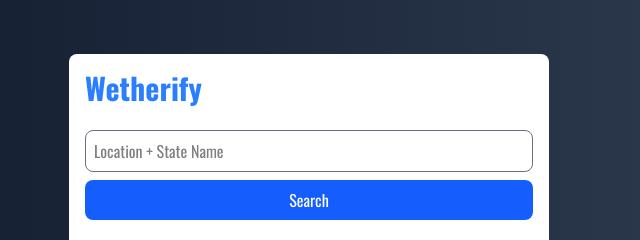
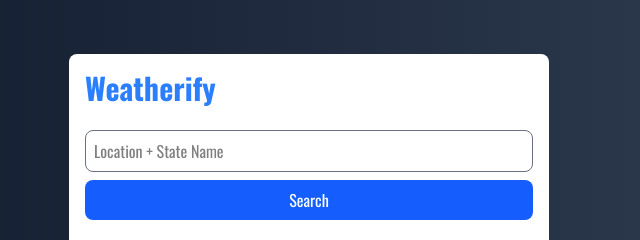
Before and after one commit to Sk-Pandey/Weatherify, a website: page index.html in a window 1280 px wide. Shown: the part 231-471 px from the top of the page, 331-971 px from the left. Drawn offline with nearby package versions, Linux system fonts and the light colour scheme; a web font is replaced by a local one.

Commit message:
name edit

```diff
--- a/index.html
+++ b/index.html
@@ -17,7 +17,7 @@
 <body class="bg-gradient-to-r from-[#0f172a]  to-[#334155] min-h-screen grid place-items-center">
     <section id="container" class="bg-white p-4 rounded-lg space-y-6 md:min-w-[480px] min-w-[300px] ">
         <div id="heading">
-            <h1 class="text-3xl text-blue-500 font-bold ">Wetherify</h1>
+            <h1 class="text-3xl text-blue-500 font-bold ">Weatherify</h1>
         </div>
 
         <div id="searchContainer" class=" space-y-2">
```
